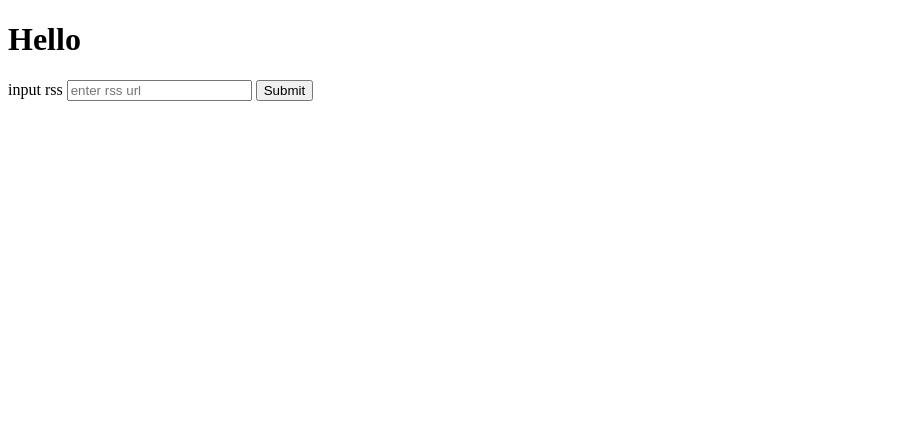
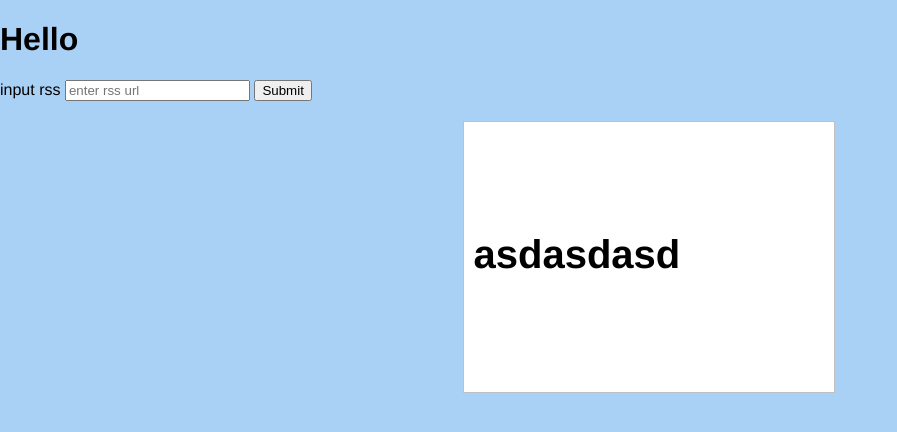
Before and after one commit to goclfc/rssReader, a PHP site: page / in a window 1280 px wide. Shown: the top 432 px of the page, without its empty margins (0-897 px from the left). Run offline with PHP 8.4, Linux system fonts and the light colour scheme.

Commit message:
rss feed handled
accec feed

```diff
--- /dev/null
+++ b/css/style.css
@@ -0,0 +1,46 @@
+
+body
+{
+ width:100%;
+ margin:0 auto;
+ padding:0px;
+ font-family:helvetica;
+ background-color:#A9D0F5;
+}
+#wrapper
+{
+ text-align:center;
+ margin:0 auto;
+ padding:0px;
+ width:995px;
+}
+#wrapper h1
+{
+ margin-top:100px;
+ font-size:40px;
+}
+#wrapper h1 p
+{
+ font-size:17px;
+}
+#wrapper #feed_div
+{
+ background-color:white;
+ width:350px;
+ height:250px;
+ overflow-y:scroll;
+ margin-left:320px;
+ margin-top:20px;
+ text-align:left;
+ border:1px solid silver;
+ padding:10px;
+}
+#wrapper #feed_div h2
+{
+ font-size:17px;
+}
+#wrapper #feed_div .title a
+{
+ text-decoration:none;
+ color:#0080FF;
+}
--- a/index.php
+++ b/index.php
@@ -5,6 +5,7 @@
     <meta http-equiv="X-UA-Compatible" content="IE=edge">
     <meta name="viewport" content="width=device-width, initial-scale=1.0">
     <title>Rss Feed</title>
+    <link rel="stylesheet" href='css/style.css'>
 </head>
 <body>
     <h1> Hello</h1>
@@ -18,22 +19,22 @@
 <div id="feed_div">
 
 <?php
-if(isset($_POST["submit"])){
-    $rss = simplexml_load_file('http://talkerscode.com/rss.xml');
+session_start();
+if(isset($_POST["url"])){
+    $rss = simplexml_load_file($_POST['url']);
     $count=0;
     echo '<h2>'. $rss->channel->title . '</h2>';
-    foreach ($rss->channel->item as $item)
-    {
-        $count++;
-
-     echo '<p class="title"><a href="'. $item->link .'">' . $item->title . "</a></p>";
-     echo "<p class='desc'>" . $item->description . "</p>";
-     if(count>7){
-         die;
-     };
-    } }
 
 
+
+    for($x=0; $x<10; $x++) {
+        $item=$rss->channel->item;
+        echo '<p class="title"><a href="'.$item[$x]->link .'">' . $item[$x]->title. "</a></p>";
+     echo "<p class='desc'>" . $item[$x]->description. "</p>";
+     };
+
+
+}else{echo "<h1> asdasdasd </h1>";}
 ?>
 </div>
 </div>
```
